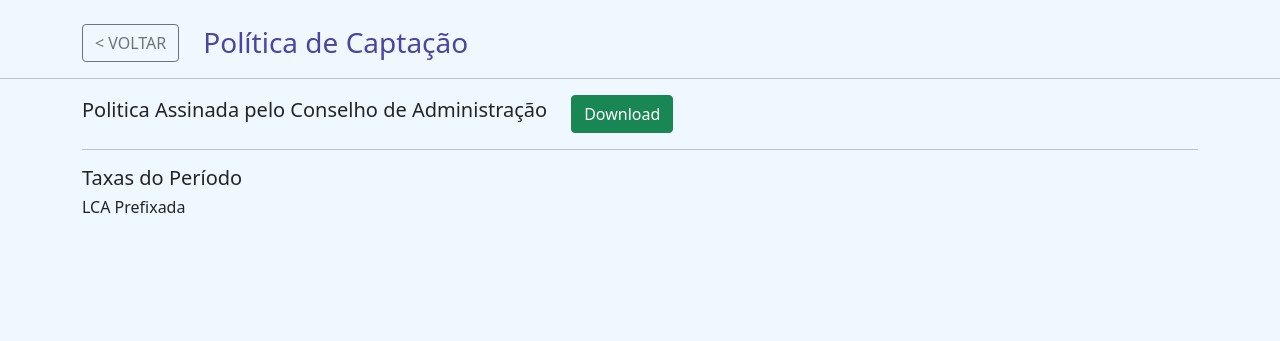
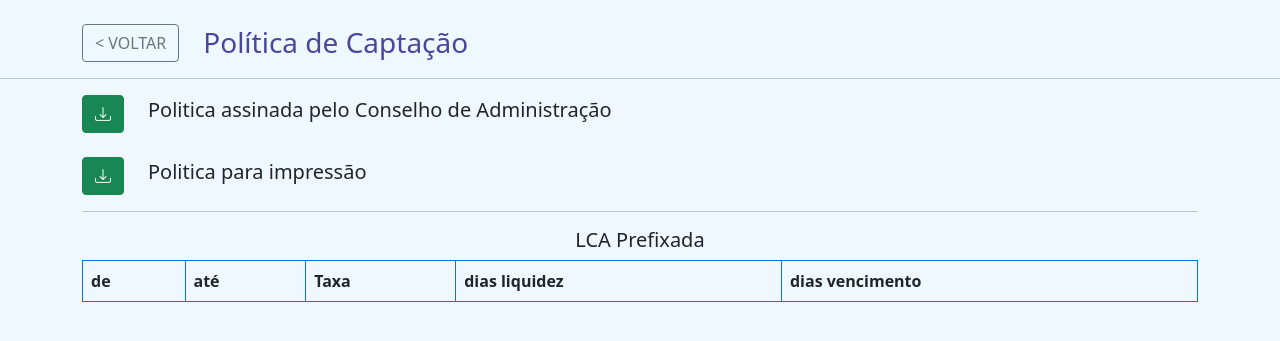
Before and after one commit to gustavogalmeida/Plataforma-de-Investimentos-em-Renda-Fixa_python, a Flask app: page /politica in a window 1280 px wide. Shown: the part 64-405 px from the top of the page. Run offline with Flask 3, Linux system fonts and the light colour scheme; lists and menus that the app fills with data are empty; some libraries are stand-ins or nearby versions.

Commit message:
feat: primeira tabela com a política de captação

```diff
--- a/app/templates/politica.html
+++ b/app/templates/politica.html
@@ -18,20 +18,52 @@
 <div class="container">
     <div class="row align-items-center">
         <div class="col-auto">
-            <h5>Politica Assinada pelo Conselho de Administração</h5>
+            <a href="">
+                <button class="btn btn-success ml-20"><i class="bi bi-download"></i> </button>
+            </a>
         </div>
-        <div class="col">
+        <div class="col ">
+            <h5>Politica assinada pelo Conselho de Administração</h5>
+        </div>
+    </div>
+    <br>
+    <div class="row align-items-center">
+        <div class="col-auto">
             <a href="">
-                <button class="btn btn-success ml-20">Download</button>
+                <button class="btn btn-success ml-20"><i class="bi bi-download"></i> </button>
             </a>
+        </div>
+        <div class="col ">
+            <h5>Politica para impressão</h5>
         </div>
     </div>
 
     <hr>
 
-    <h5>Taxas do Período</h5>
-    <h6>LCA Prefixada</h6>
-    <table>
+    <h5 class="text-center">LCA Prefixada</h5>
+
+
+    <table class="table table-striped table-bordered border-primary">
+        <thead>
+            <tr>
+                <th>de</th>
+                <th>até</th>
+                <th>Taxa</th>
+                <th>dias liquidez</th>
+                <th>dias vencimento</th>
+            </tr>
+        </thead>
+        <tbody>
+            {% for lca_pre in lca_pre_lista %}
+            <tr>
+                <th>R$ {{ lca_pre.valor_minimo }}</th>
+                <th>R$ {{ lca_pre.valor_maximo }}</th>
+                <th>{{ lca_pre.taxa }}% a.a</th>
+                <th>{{ lca_pre.dias_liquidez }} dias</th>
+                <th>{{ lca_pre.dias_vencimento }} dias</th>
+            </tr>
+            {% endfor %}
+        </tbody>
     </table>
 </div>
 
```
